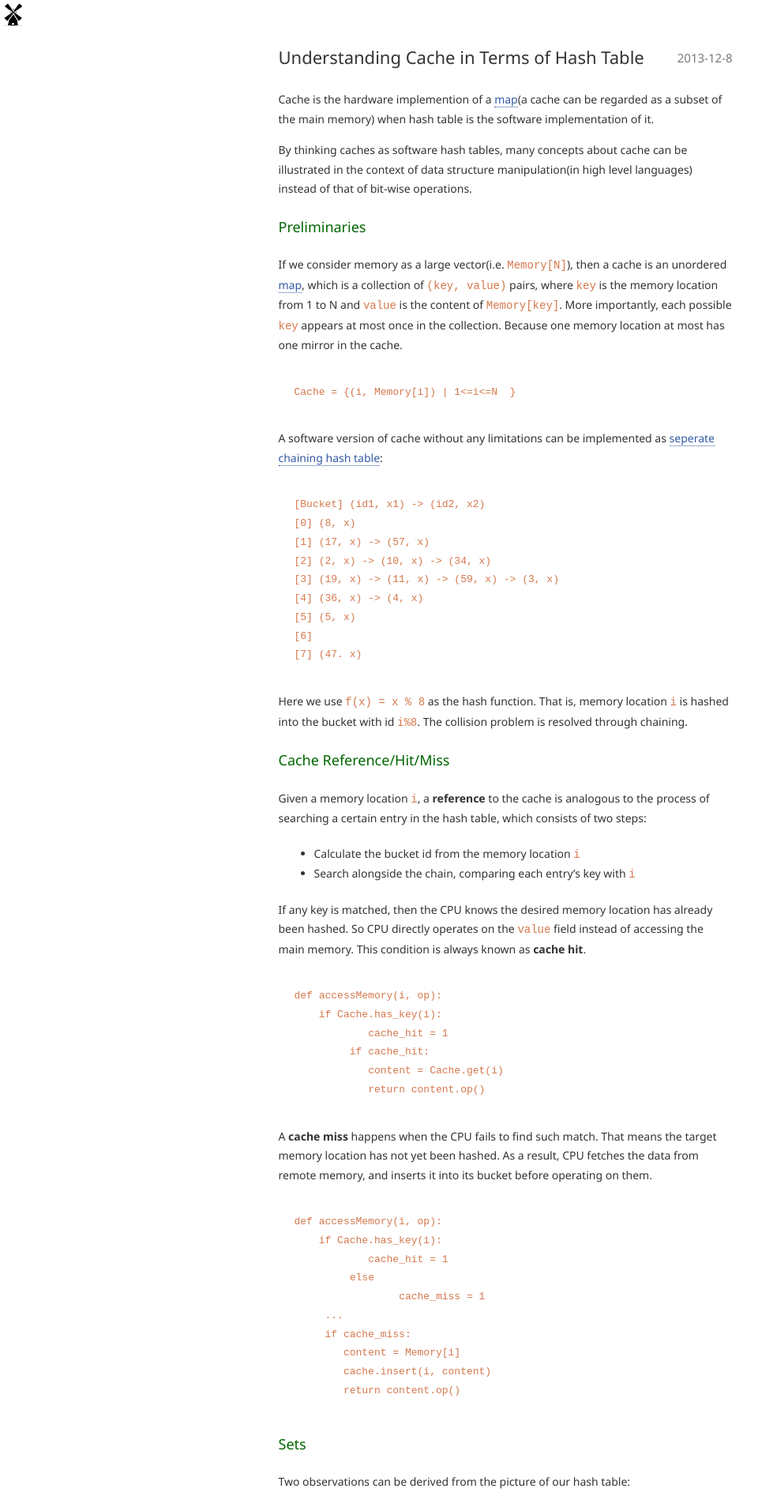
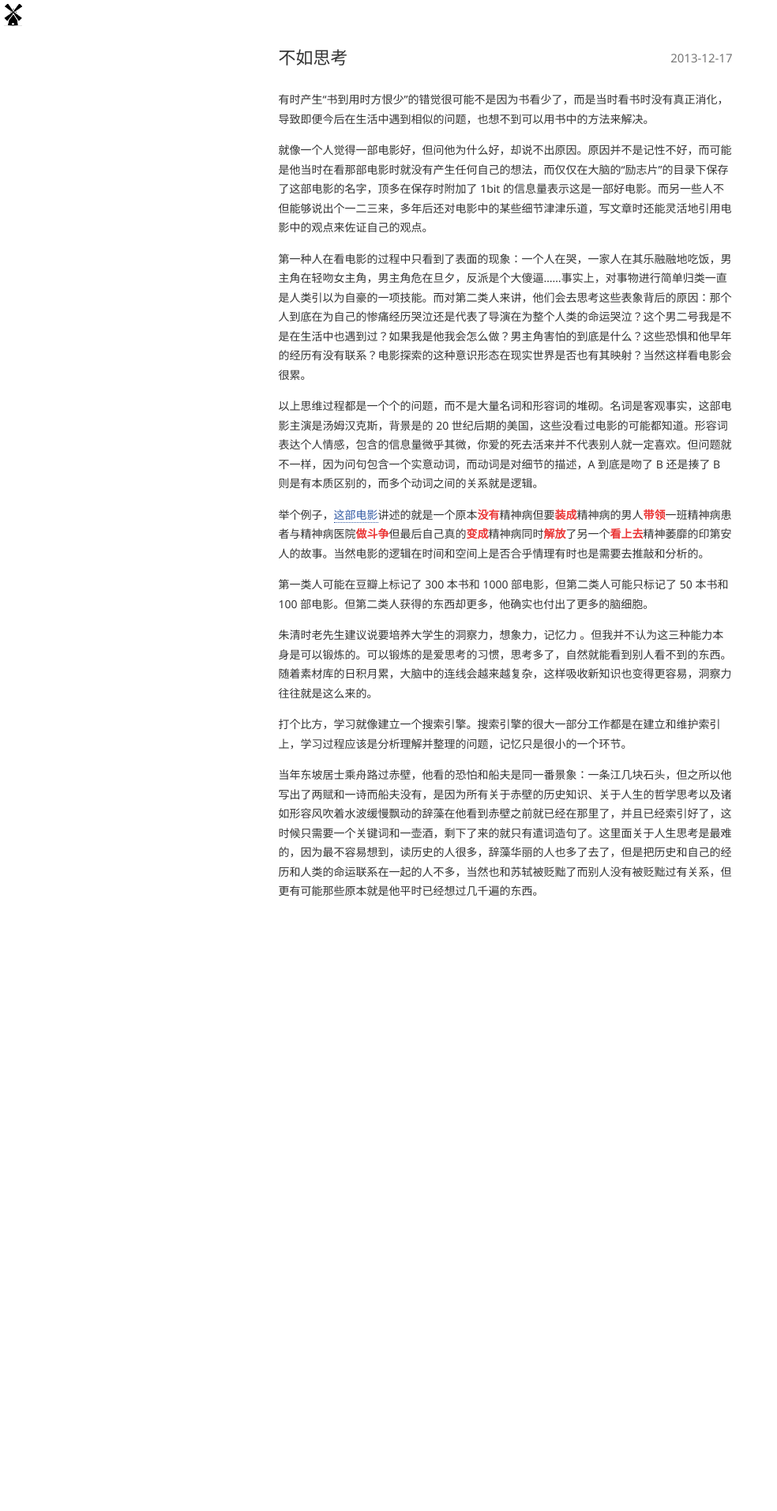
Before and after one commit to dreamsome/onesuper.github.com, a Jekyll site: the page built from index.html, in a window 1280 px wide. Shown: the top 1913 px of the page at 79% size, without its empty margins (0-984 px from the left). Built offline with Jekyll 4.4.1, drawn with Linux system fonts in a browser that asks for light colours; Markdown is read by kramdown in place of the engine named in the settings; after the commit the page ends 1216 px from its top, so only the background shows below that; some of the changed text lies outside the part shown.

Commit message:
just think

```diff
--- /dev/null
+++ b/_posts/essay/2013-12-17-just-think.md
@@ -0,0 +1,34 @@
+---
+layout: post
+title: "不如思考"
+category: essay
+tags: []
+---
+
+
+
+有时产生“书到用时方恨少”的错觉很可能不是因为书看少了，而是当时看书时没有真正消化，导致即便今后在生活中遇到相似的问题，也想不到可以用书中的方法来解决。
+
+
+
+就像一个人觉得一部电影好，但问他为什么好，却说不出原因。原因并不是记性不好，而可能是他当时在看那部电影时就没有产生任何自己的想法，而仅仅在大脑的“励志片”的目录下保存了这部电影的名字，顶多在保存时附加了 1bit 的信息量表示这是一部好电影。而另一些人不但能够说出个一二三来，多年后还对电影中的某些细节津津乐道，写文章时还能灵活地引用电影中的观点来佐证自己的观点。
+
+
+第一种人在看电影的过程中只看到了表面的现象：一个人在哭，一家人在其乐融融地吃饭，男主角在轻吻女主角，男主角危在旦夕，反派是个大傻逼……事实上，对事物进行简单归类一直是人类引以为自豪的一项技能。而对第二类人来讲，他们会去思考这些表象背后的原因：那个人到底在为自己的惨痛经历哭泣还是代表了导演在为整个人类的命运哭泣？这个男二号我是不是在生活中也遇到过？如果我是他我会怎么做？男主角害怕的到底是什么？这些恐惧和他早年的经历有没有联系？电影探索的这种意识形态在现实世界是否也有其映射？当然这样看电影会很累。
+
+
+以上思维过程都是一个个的问题，而不是大量名词和形容词的堆砌。名词是客观事实，这部电影主演是汤姆汉克斯，背景是的 20 世纪后期的美国，这些没看过电影的可能都知道。形容词表达个人情感，包含的信息量微乎其微，你爱的死去活来并不代表别人就一定喜欢。但问题就不一样，因为问句包含一个实意动词，而动词是对细节的描述，A 到底是吻了 B 还是揍了 B 则是有本质区别的，而多个动词之间的关系就是逻辑。
+
+
+举个例子，[这部电影](http://blog.chengyichao.info/2009/01/13/cuckoos-nest/ )讲述的就是一个原本<strong>没有</strong>精神病但要<strong>装成</strong>精神病的男人<strong>带领</strong>一班精神病患者与精神病医院<strong>做斗争</strong>但最后自己真的<strong>变成</strong>精神病同时<strong>解放</strong>了另一个<strong>看上去</strong>精神萎靡的印第安人的故事。当然电影的逻辑在时间和空间上是否合乎情理有时也是需要去推敲和分析的。
+
+
+第一类人可能在豆瓣上标记了 300 本书和 1000 部电影，但第二类人可能只标记了 50 本书和 100 部电影。但第二类人获得的东西却更多，他确实也付出了更多的脑细胞。
+
+
+朱清时老先生建议说要培养大学生的洞察力，想象力，记忆力 。但我并不认为这三种能力本身是可以锻炼的。可以锻炼的是爱思考的习惯，思考多了，自然就能看到别人看不到的东西。随着素材库的日积月累，大脑中的连线会越来越复杂，这样吸收新知识也变得更容易，洞察力往往就是这么来的。
+
+打个比方，学习就像建立一个搜索引擎。搜索引擎的很大一部分工作都是在建立和维护索引上，学习过程应该是分析理解并整理的问题，记忆只是很小的一个环节。
+
+
+当年东坡居士乘舟路过赤壁，他看的恐怕和船夫是同一番景象：一条江几块石头，但之所以他写出了两赋和一诗而船夫没有，是因为所有关于赤壁的历史知识、关于人生的哲学思考以及诸如形容风吹着水波缓慢飘动的辞藻在他看到赤壁之前就已经在那里了，并且已经索引好了，这时候只需要一个关键词和一壶酒，剩下了来的就只有遣词造句了。这里面关于人生思考是最难的，因为最不容易想到，读历史的人很多，辞藻华丽的人也多了去了，但是把历史和自己的经历和人类的命运联系在一起的人不多，当然也和苏轼被贬黜了而别人没有被贬黜过有关系，但更有可能那些原本就是他平时已经想过几千遍的东西。
--- a/style.css
+++ b/style.css
@@ -209,3 +209,7 @@ code {
     text-align: center;
     margin: 30px;
 }
+
+strong {
+    color: rgb(235, 53, 53);
+}
```
Also changed, not shown: _posts/essay/2013-12-06-ics.md (+2 -2 lines).
